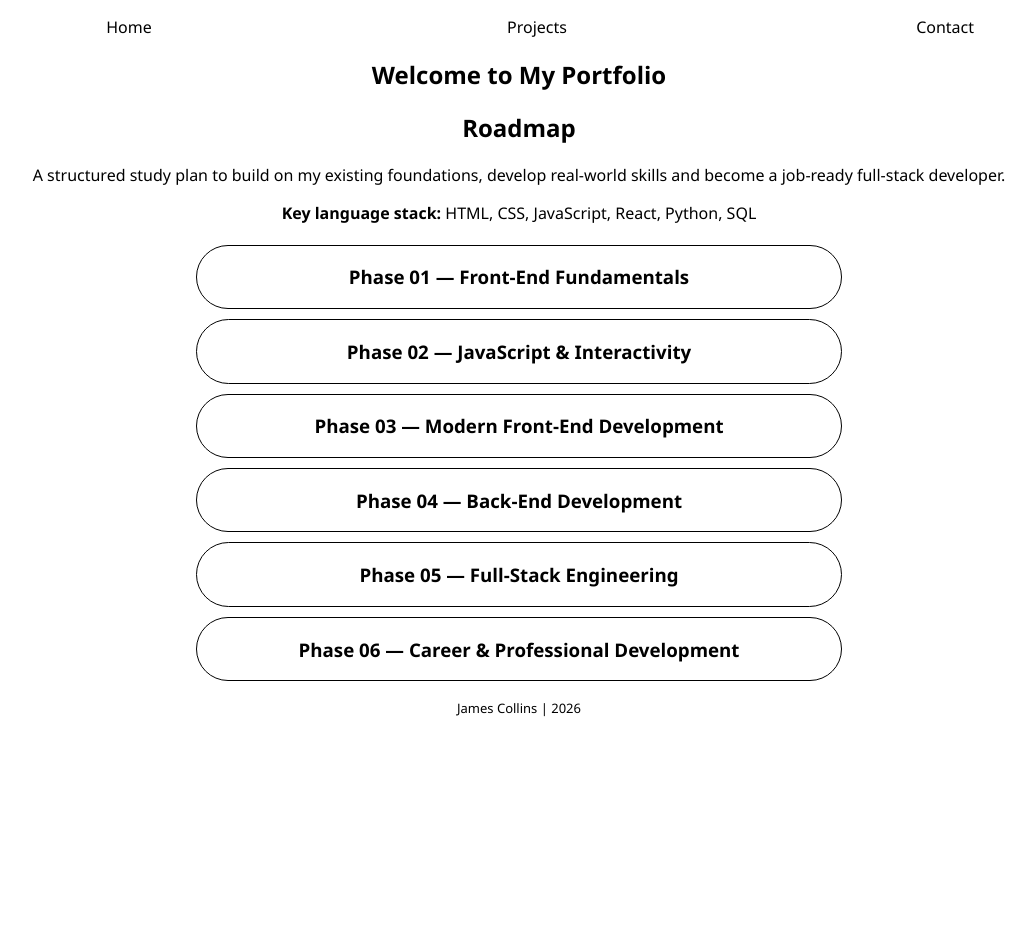
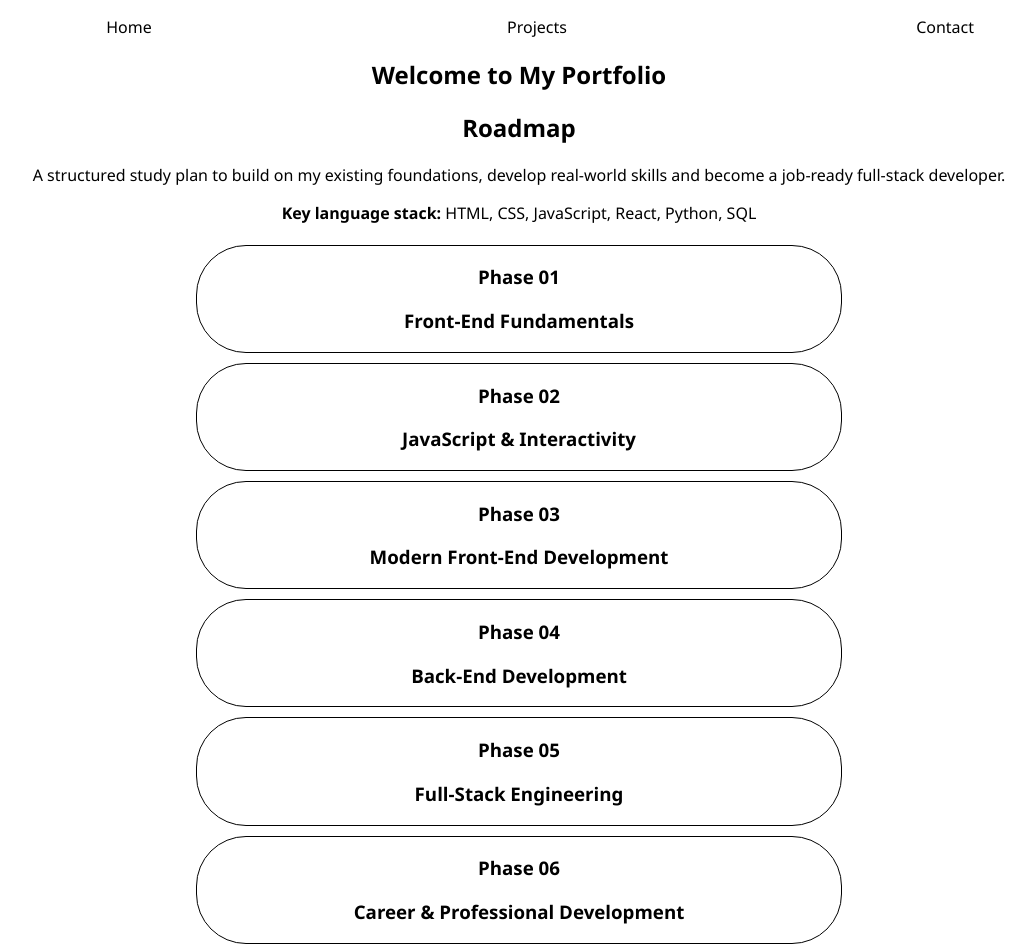
Before and after one commit to james-collins-dev/portfolio-project, a plain HTML site: page index.html in a window 1280 px wide. Shown: the top 947 px of the page, without its empty margins (121-1157 px from the left). Before the commit the page ends 800 px from the top, so only its background shows below. Drawn offline with Linux system fonts and the light colour scheme.

Commit message:
Updated classes for the roadmap
Added classes which will later be used to have a hover effect to show what each phase will represent and consist of

```diff
--- a/index.html
+++ b/index.html
@@ -32,22 +32,32 @@
 
             <!-- Simplified roadmap layout for now -->
             <article class="roadmap-card">
-                <h3>Phase 01 — Front-End Fundamentals</h3>
+                <h3 class="card-front">Phase 01</h3>
+                <h3 class="card-back">Front-End Fundamentals</h3>
+            </article>
+
+            <article class="roadmap-card">
+                <h3 class="card-front">Phase 02</h3>
+                <h3 class="card-back">JavaScript & Interactivity</h3>
+            </article>
+
+            <article class="roadmap-card">
+                <h3 class="card-front">Phase 03</h3>
+                <h3 class="card-back">Modern Front-End Development</h3>
+            </article>
+
+            <article class="roadmap-card">
+                <h3 class="card-front">Phase 04</h3>
+                <h3 class="card-back">Back-End Development</h3>
+            </article>
+
+            <article class="roadmap-card">
+                <h3 class="card-front">Phase 05</h3>
+                <h3 class="card-back">Full-Stack Engineering</h3>
             </article>
             <article class="roadmap-card">
-                <h3>Phase 02 — JavaScript & Interactivity</h3>
-            </article>
-            <article class="roadmap-card">
-                <h3>Phase 03 — Modern Front-End Development</h3>
-            </article>
-            <article class="roadmap-card">
-                <h3>Phase 04 — Back-End Development</h3>
-            </article>
-            <article class="roadmap-card">
-                <h3>Phase 05 — Full-Stack Engineering</h3>
-            </article>
-            <article class="roadmap-card">
-                <h3>Phase 06 — Career & Professional Development</h3>
+                <h3 class="card-front">Phase 06</h3>
+                <h3 class="card-back">Career & Professional Development</h3>
             </article>
         </section>
     </main>
```
